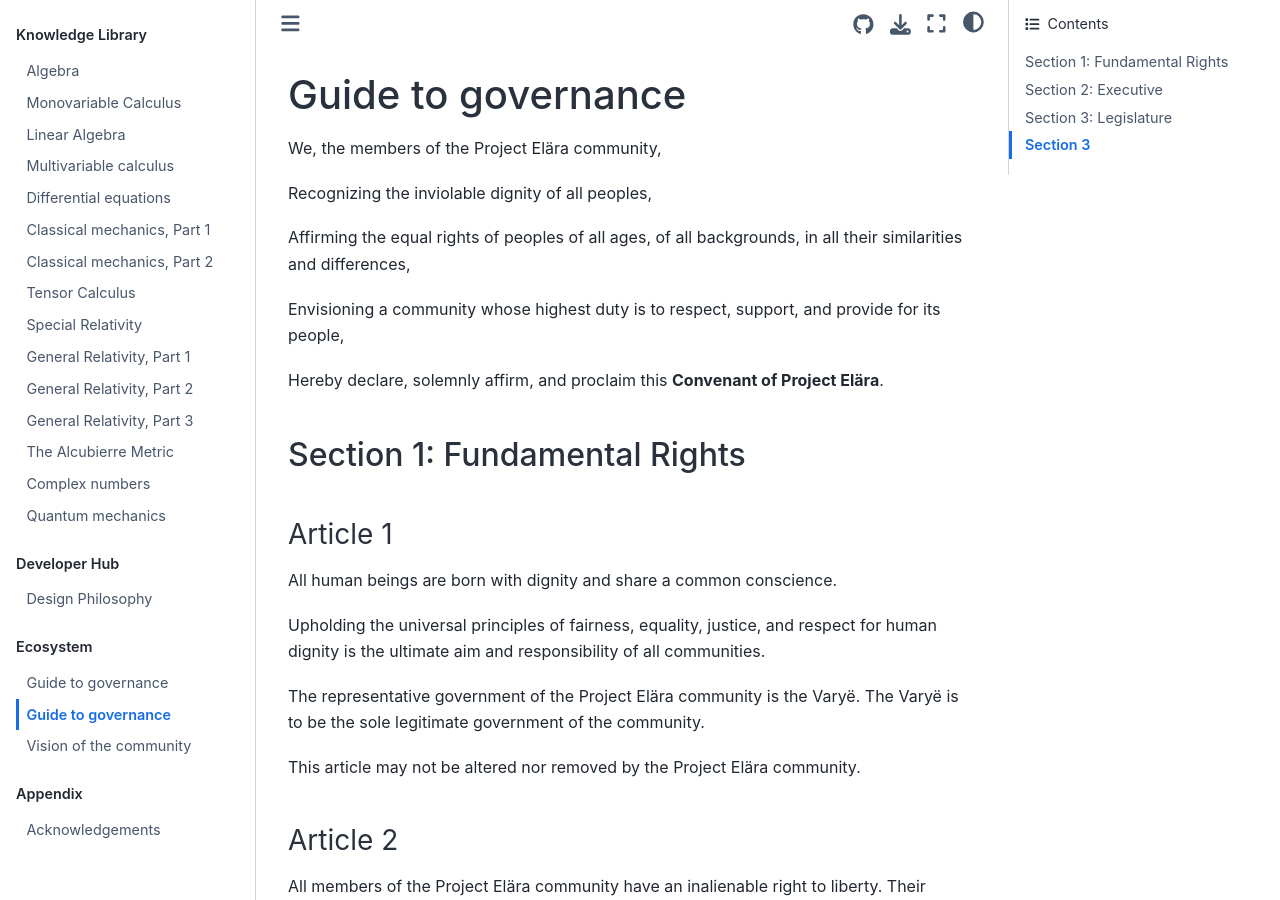
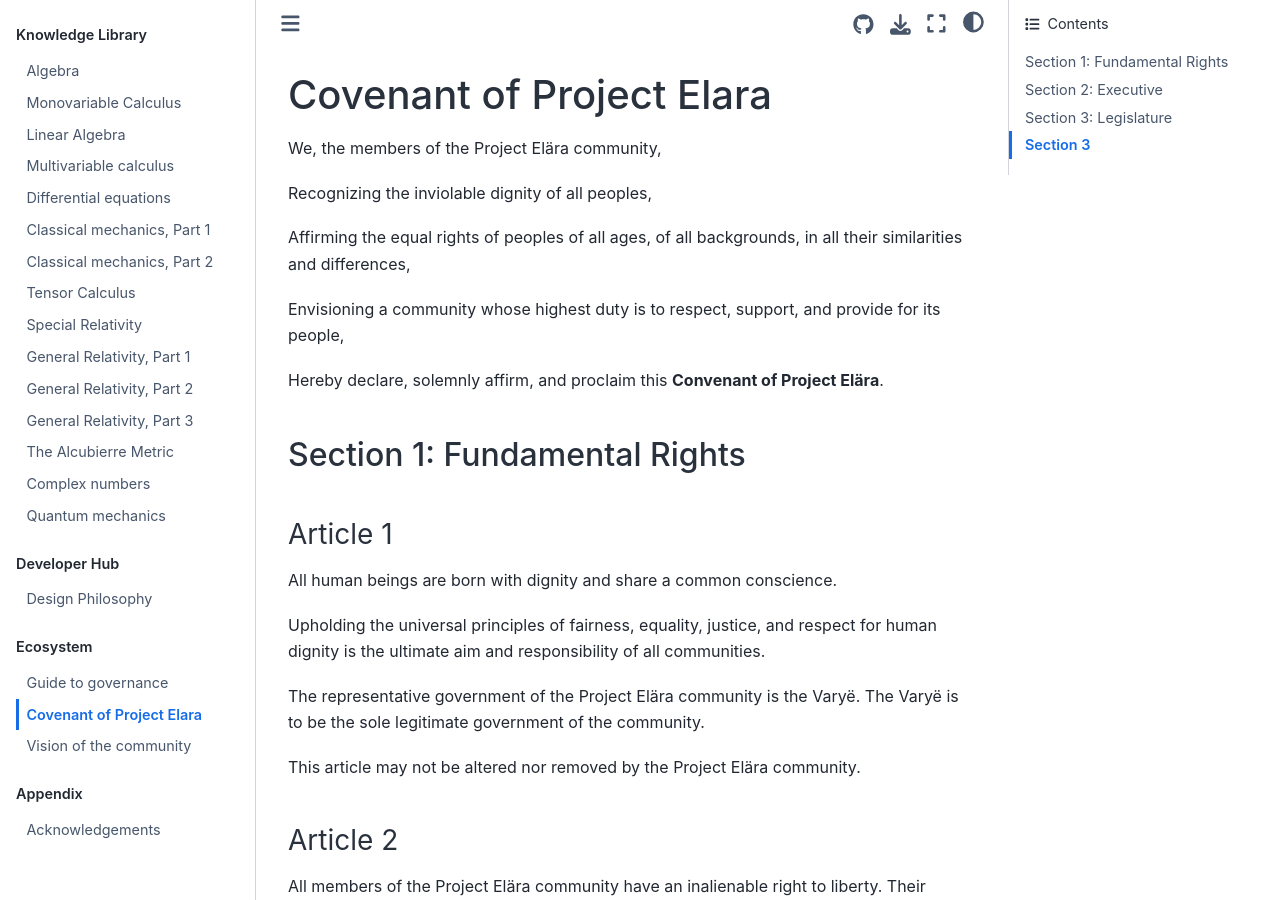
Before and after one commit to elaraproject/elara-handbook, a Jupyter Book: the page built from book/ecosystem/covenant.md, in a window 1280 px wide and 900 px high. Built offline with Jupyter Book 1.0.4 settings and Sphinx 7.4.7 and the Sphinx Book theme 1.1.4, drawn with Linux system fonts in a browser that asks for light colours.

Commit message:
Corrected incorrect title of covenant

```diff
--- a/book/ecosystem/covenant.md
+++ b/book/ecosystem/covenant.md
@@ -1,4 +1,4 @@
-# Guide to governance
+# Covenant of Project Elara
 
 We, the members of the Project Elära community,
 
```
